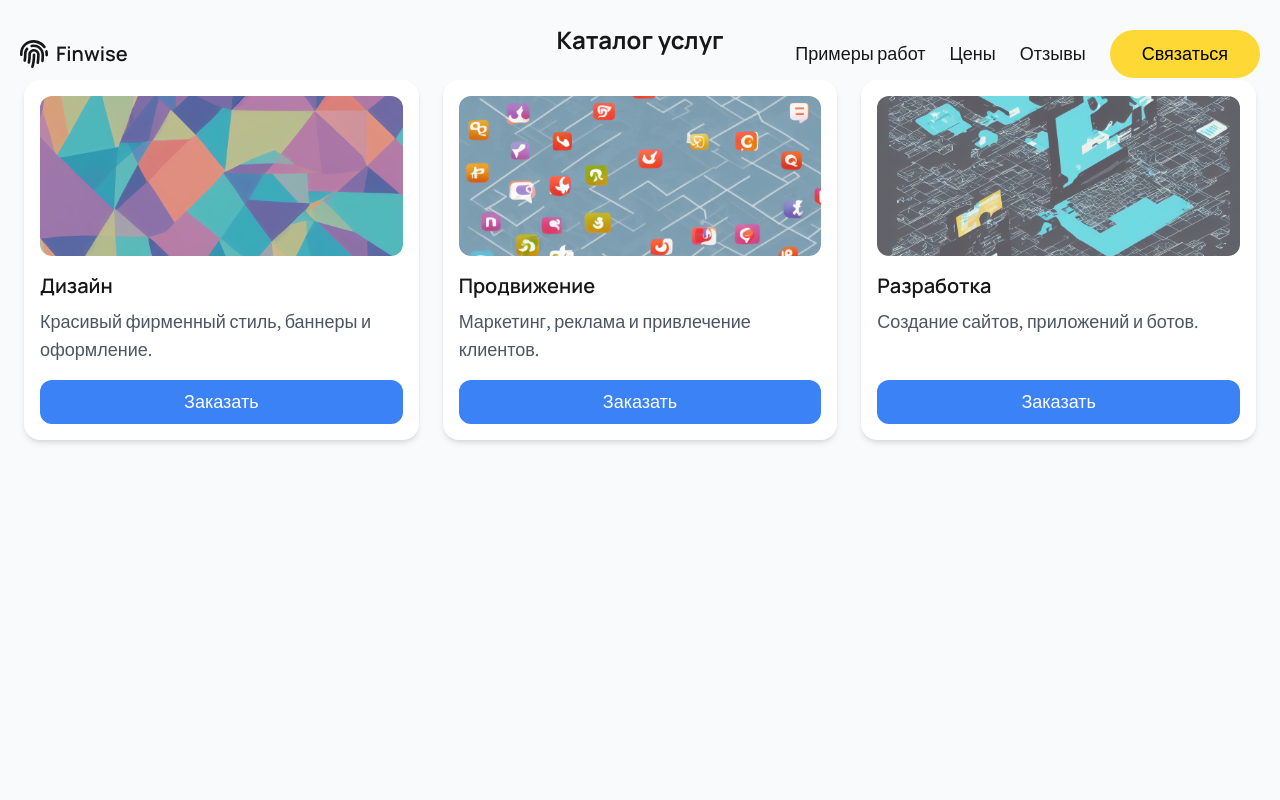
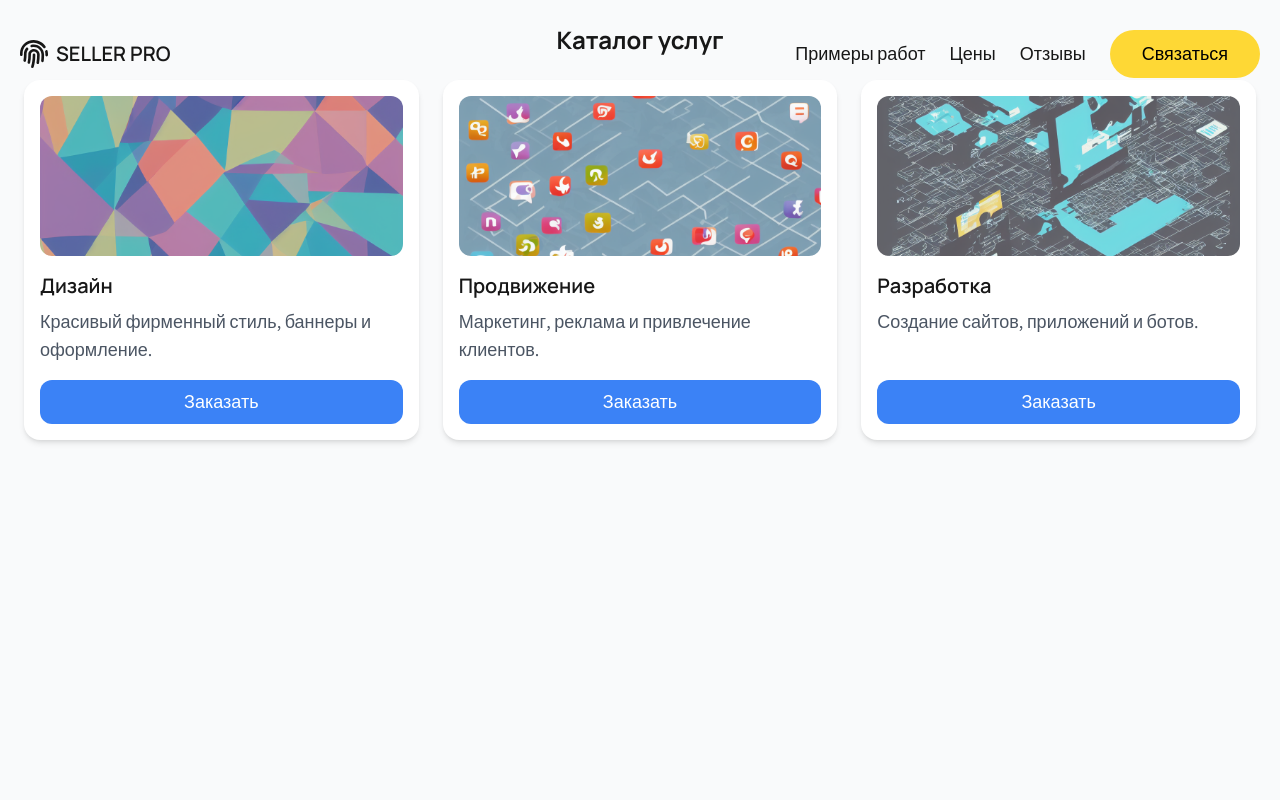
Before and after one commit to arturanikeev1-lgtm/finwise-saas-landing-pag, a Next.js app: page / in a window 1280 px wide. Shown: the top 800 px of the page. Built offline with nearby package versions, Linux system fonts and the light colour scheme.

Commit message:
Update siteDetails.ts

```diff
--- a/src/data/siteDetails.ts
+++ b/src/data/siteDetails.ts
@@ -1,5 +1,5 @@
 export const siteDetails = {
-    siteName: 'Finwise',
+    siteName: "SELLER PRO",
     siteUrl: 'https://finwise-omega.vercel.app/',
     metadata: {
         title: 'Finwise - Next.js and Tailwind CSS Landing Page Template',
```
